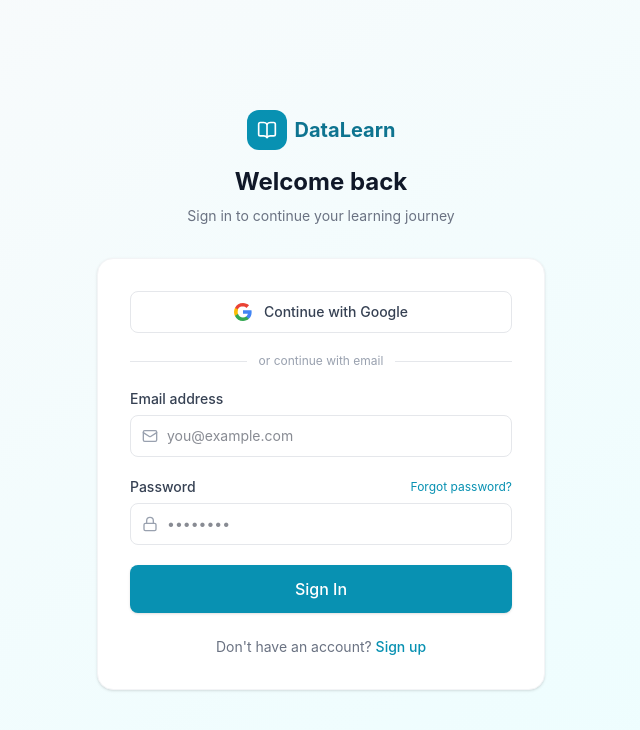
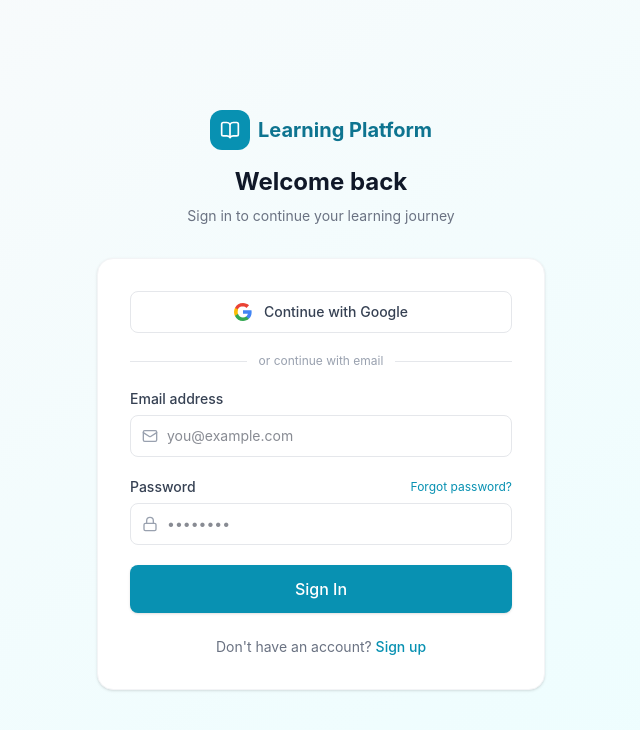
Before and after one commit to MKhairulHamid/learn, a React (Vite) app: page /#/login in a window 1280 px wide. Shown: the top 730 px of the page, without its empty margins (319-959 px from the left). Built offline with nearby package versions, Linux system fonts and the light colour scheme; no server answers.

Commit message:
rebrand: rename DataLearn to Learning Platform across all pages
Co-Authored-By: Claude Sonnet 4.6 <noreply@anthropic.com>

```diff
--- a/index.html
+++ b/index.html
@@ -4,7 +4,7 @@
     <meta charset="UTF-8" />
     <link rel="icon" type="image/svg+xml" href="/favicon.svg" />
     <meta name="viewport" content="width=device-width, initial-scale=1.0" />
-    <title>DataLearn</title>
+    <title>Learning Platform</title>
   </head>
   <body>
     <div id="root"></div>
--- a/src/components/layout/Footer.tsx
+++ b/src/components/layout/Footer.tsx
@@ -12,7 +12,7 @@ export function Footer() {
             <div className="w-7 h-7 bg-primary-600 rounded-lg flex items-center justify-center">
               <BookOpen size={15} className="text-white" />
             </div>
-            DataLearn
+            Learning Platform
           </div>
           <p className="text-sm text-center">{t('landing.footer_copyright')}</p>
         </div>
--- a/src/components/layout/Navbar.tsx
+++ b/src/components/layout/Navbar.tsx
@@ -65,7 +65,7 @@ export function Navbar() {
             <div className="w-8 h-8 bg-primary-600 rounded-lg flex items-center justify-center">
               <BookOpen size={18} className="text-white" />
             </div>
-            <span>DataLearn</span>
+            <span>Learning Platform</span>
           </Link>
 
           {/* Desktop nav links */}
--- a/src/components/ui/SplashScreen.tsx
+++ b/src/components/ui/SplashScreen.tsx
@@ -8,7 +8,7 @@ export function SplashScreen() {
         <div className="w-12 h-12 bg-primary-600 rounded-2xl flex items-center justify-center shadow-lg shadow-primary-900/40">
           <BookOpen size={24} className="text-white" />
         </div>
-        <span className="text-2xl font-bold text-white tracking-tight">DataLearn</span>
+        <span className="text-2xl font-bold text-white tracking-tight">Learning Platform</span>
       </div>
 
       {/* Indeterminate progress bar */}
--- a/src/pages/DemoPage.tsx
+++ b/src/pages/DemoPage.tsx
@@ -246,7 +246,7 @@ export default function DemoPage() {
             <div className="w-8 h-8 bg-primary-500 rounded-lg flex items-center justify-center">
               <BookOpen size={18} className="text-white" />
             </div>
-            <span>DataLearn</span>
+            <span>Learning Platform</span>
           </div>
           <span className="text-xs text-gray-500 tracking-wider uppercase hidden sm:block">
             Platform Overview · Talentiv
@@ -277,7 +277,7 @@ export default function DemoPage() {
               <span className="animate-ping absolute inline-flex h-full w-full rounded-full bg-primary-400 opacity-75" />
               <span className="relative inline-flex rounded-full h-2 w-2 bg-primary-400" />
             </span>
-            DataLearn × Talentiv — Platform Overview
+            Learning Platform × Talentiv — Platform Overview
           </div>
 
           <h1 className="text-4xl sm:text-6xl lg:text-7xl font-bold tracking-tight leading-[1.1]">
@@ -288,7 +288,7 @@ export default function DemoPage() {
           </h1>
 
           <p className="mt-7 text-lg sm:text-xl text-gray-300 max-w-2xl mx-auto leading-relaxed">
-            Talentiv delivers world-class expert-led sessions. DataLearn delivers the
+            Talentiv delivers world-class expert-led sessions. Learning Platform delivers the
             curriculum infrastructure, interactive practice, and learner analytics.
             Together — a complete data education ecosystem.
           </p>
@@ -307,7 +307,7 @@ export default function DemoPage() {
             <div className="flex items-center gap-3 rounded-2xl bg-primary-500/10 border border-primary-400/20 px-5 py-3.5">
               <BookOpen size={20} className="text-primary-400 shrink-0" />
               <div className="text-left">
-                <div className="text-[10px] text-primary-300 uppercase tracking-wider">DataLearn</div>
+                <div className="text-[10px] text-primary-300 uppercase tracking-wider">Learning Platform</div>
                 <div className="text-sm font-semibold text-white">Learning Platform</div>
               </div>
             </div>
@@ -371,7 +371,7 @@ export default function DemoPage() {
               {
                 icon: <Layers size={22} />,
                 color: 'from-primary-600 to-cyan-500',
-                label: 'What DataLearn provides',
+                label: 'What Learning Platform provides',
                 title: 'The platform layer',
                 points: [
                   '12-session curriculum, 4 learning phases',
@@ -400,7 +400,7 @@ export default function DemoPage() {
           </div>
 
           <p className="text-center text-gray-400 mt-10 text-base">
-            DataLearn is not a replacement for live sessions —
+            Learning Platform is not a replacement for live sessions —
             it's the <span className="text-white font-semibold">infrastructure that makes them 10× more effective.</span>
           </p>
         </div>
@@ -517,7 +517,7 @@ export default function DemoPage() {
               <span className="text-gray-400">Seamlessly connected.</span>
             </h2>
             <p className="mt-5 text-gray-400 text-base max-w-2xl mx-auto">
-              Talentiv's live sessions and DataLearn's platform become a single, coherent experience
+              Talentiv's live sessions and Learning Platform's platform become a single, coherent experience
               for every learner — from onboarding to portfolio-ready.
             </p>
           </div>
@@ -533,13 +533,13 @@ export default function DemoPage() {
                   icon: <Users size={18} />,
                   brand: 'Talentiv',
                   title: 'Enroll & Onboard',
-                  desc: 'Learner joins a Talentiv cohort. Instantly provisioned on DataLearn.',
+                  desc: 'Learner joins a Talentiv cohort. Instantly provisioned on Learning Platform.',
                 },
                 {
                   step: '02',
                   color: 'from-primary-600 to-cyan-500',
                   icon: <BookOpen size={18} />,
-                  brand: 'DataLearn',
+                  brand: 'Learning Platform',
                   title: 'Self-Paced Prep',
                   desc: 'Learner works through curriculum and exercises at their own pace.',
                 },
@@ -555,7 +555,7 @@ export default function DemoPage() {
                   step: '04',
                   color: 'from-primary-600 to-cyan-500',
                   icon: <TrendingUp size={18} />,
-                  brand: 'DataLearn',
+                  brand: 'Learning Platform',
                   title: 'Reinforce & Measure',
                   desc: 'Exercises, recording review, and progress tracked in the dashboard.',
                 },
@@ -677,7 +677,7 @@ export default function DemoPage() {
           </h2>
           <p className="mt-7 text-lg text-gray-300 max-w-2xl mx-auto leading-relaxed">
             Talentiv has the experts, the brand, and the learner community.
-            DataLearn has the curriculum infrastructure, interactive tooling, and analytics.
+            Learning Platform has the curriculum infrastructure, interactive tooling, and analytics.
             Combining both creates something neither can build alone — fast.
           </p>
 
@@ -701,7 +701,7 @@ export default function DemoPage() {
       </section>
 
       <footer className="border-t border-white/[0.06] py-8 text-center text-xs text-gray-600">
-        DataLearn — Platform overview for Talentiv. Not linked from public navigation.
+        Learning Platform — Platform overview for Talentiv. Not linked from public navigation.
       </footer>
     </div>
   )
--- a/src/pages/auth/Login.tsx
+++ b/src/pages/auth/Login.tsx
@@ -79,7 +79,7 @@ export default function Login() {
         <div className="w-10 h-10 bg-primary-600 rounded-xl flex items-center justify-center">
           <BookOpen size={20} className="text-white" />
         </div>
-        DataLearn
+        Learning Platform
       </Link>
     </div>
   )
--- a/src/pages/auth/Register.tsx
+++ b/src/pages/auth/Register.tsx
@@ -90,7 +90,7 @@ export default function Register() {
             <div className="w-10 h-10 bg-primary-600 rounded-xl flex items-center justify-center">
               <BookOpen size={20} className="text-white" />
             </div>
-            DataLearn
+            Learning Platform
           </Link>
           <h1 className="mt-6 text-2xl font-bold text-gray-900">{t('auth.register_title')}</h1>
           <p className="mt-2 text-gray-500 text-sm">{t('auth.register_subtitle')}</p>
--- a/src/pages/auth/ResetPassword.tsx
+++ b/src/pages/auth/ResetPassword.tsx
@@ -83,7 +83,7 @@ export default function ResetPassword() {
             <div className="w-10 h-10 bg-primary-600 rounded-xl flex items-center justify-center">
               <BookOpen size={20} className="text-white" />
             </div>
-            DataLearn
+            Learning Platform
           </Link>
           <h1 className="mt-6 text-2xl font-bold text-gray-900">Set new password</h1>
           <p className="mt-2 text-gray-500 text-sm">Choose a strong password for your account.</p>
```
